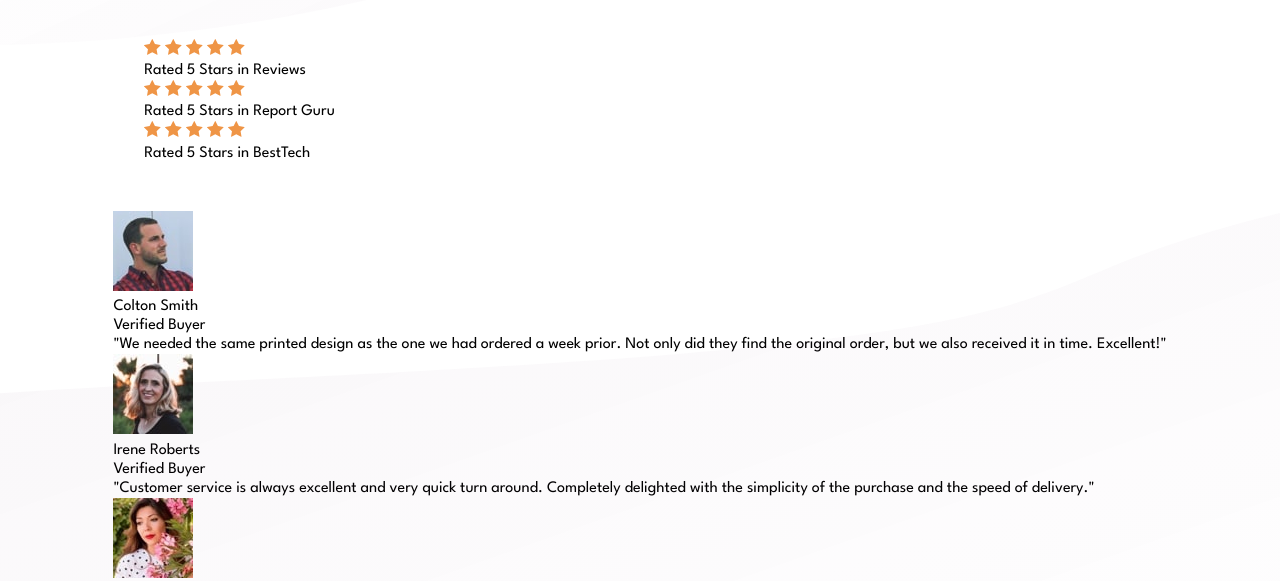
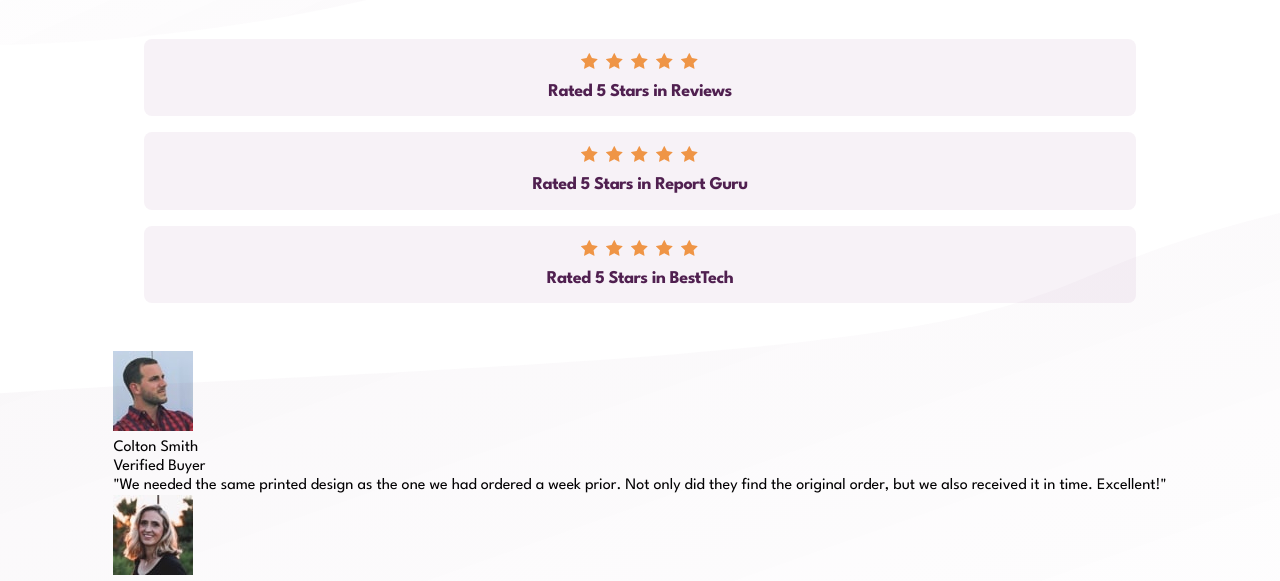
Before and after one commit to KP1976/social-proof-section, a plain HTML site: page index.html in a window 1280 px wide. Shown: the part 187-768 px from the top of the page. Drawn offline with Linux system fonts and the light colour scheme.

Commit message:
Add styles for the rate card component.

```diff
--- a/index.html
+++ b/index.html
@@ -27,36 +27,36 @@
             satisfied customers are saying about our services.
           </p>
         </header>
-        <ul class="reviews">
-          <li class="review">
-            <div class="review__stars">
-              <img class="star" src="./assets/images/icon-star.svg" alt="star" />
-              <img class="star" src="./assets/images/icon-star.svg" alt="star" />
-              <img class="star" src="./assets/images/icon-star.svg" alt="star" />
-              <img class="star" src="./assets/images/icon-star.svg" alt="star" />
-              <img class="star" src="./assets/images/icon-star.svg" alt="star" />
+        <ul class="rates">
+          <li class="rate-card">
+            <div class="rate-card__stars">
+              <img class="rate-card__star" src="./assets/images/icon-star.svg" alt="star" />
+              <img class="rate-card__star" src="./assets/images/icon-star.svg" alt="star" />
+              <img class="rate-card__star" src="./assets/images/icon-star.svg" alt="star" />
+              <img class="rate-card__star" src="./assets/images/icon-star.svg" alt="star" />
+              <img class="rate-card__star" src="./assets/images/icon-star.svg" alt="star" />
             </div>
-            <p class="review__title">Rated 5 Stars in Reviews</p>
+            <p class="rate-card__title">Rated 5 Stars in Reviews</p>
           </li>
-          <li class="review">
-            <div class="review__stars">
-              <img class="star" src="./assets/images/icon-star.svg" alt="star" />
-              <img class="star" src="./assets/images/icon-star.svg" alt="star" />
-              <img class="star" src="./assets/images/icon-star.svg" alt="star" />
-              <img class="star" src="./assets/images/icon-star.svg" alt="star" />
-              <img class="star" src="./assets/images/icon-star.svg" alt="star" />
+          <li class="rate-card">
+            <div class="rate-card__stars">
+              <img class="rate-card__star" src="./assets/images/icon-star.svg" alt="star" />
+              <img class="rate-card__star" src="./assets/images/icon-star.svg" alt="star" />
+              <img class="rate-card__star" src="./assets/images/icon-star.svg" alt="star" />
+              <img class="rate-card__star" src="./assets/images/icon-star.svg" alt="star" />
+              <img class="rate-card__star" src="./assets/images/icon-star.svg" alt="star" />
             </div>
-            <p class="review__title">Rated 5 Stars in Report Guru</p>
+            <p class="rate-card__title">Rated 5 Stars in Report Guru</p>
           </li>
-          <li class="review">
-            <div class="review__stars">
-              <img class="star" src="./assets/images/icon-star.svg" alt="star" />
-              <img class="star" src="./assets/images/icon-star.svg" alt="star" />
-              <img class="star" src="./assets/images/icon-star.svg" alt="star" />
-              <img class="star" src="./assets/images/icon-star.svg" alt="star" />
-              <img class="star" src="./assets/images/icon-star.svg" alt="star" />
+          <li class="rate-card">
+            <div class="rate-card__stars">
+              <img class="rate-card__star" src="./assets/images/icon-star.svg" alt="star" />
+              <img class="rate-card__star" src="./assets/images/icon-star.svg" alt="star" />
+              <img class="rate-card__star" src="./assets/images/icon-star.svg" alt="star" />
+              <img class="rate-card__star" src="./assets/images/icon-star.svg" alt="star" />
+              <img class="rate-card__star" src="./assets/images/icon-star.svg" alt="star" />
             </div>
-            <p class="review__title">Rated 5 Stars in BestTech</p>
+            <p class="rate-card__title">Rated 5 Stars in BestTech</p>
           </li>
         </ul>
       </div>
--- a/scss/abstracts/_variables.scss
+++ b/scss/abstracts/_variables.scss
@@ -43,6 +43,7 @@ $space-20: 1.25rem;
 $space-16: 1rem;
 $space-14: 0.875rem;
 $space-12: 0.75rem;
+$space-8: 0.5rem;
 
 // BORDERS
 $border-radius-8: 0.5rem;
--- /dev/null
+++ b/scss/components/_rate-card.scss
@@ -0,0 +1,22 @@
+.rate-card {
+  align-items: center;
+  background-color: $light-grayish-magenta;
+  border-radius: $border-radius-8;
+  padding: $space-14 0;
+  @include flex-column($space-12);
+
+  &__stars {
+    @include flex-row($space-8);
+  }
+
+  &__star {
+    width: 17px;
+  }
+
+  &__title {
+    color: $very-dark-magenta;
+    font-size: $font-size-18;
+    font-weight: 700;
+    letter-spacing: $letter-spacing--0_5;
+  }
+}
--- /dev/null
+++ b/scss/layout/_rates.scss
@@ -0,0 +1,5 @@
+.rates {
+  @include flex-column($space-16);
+}
+
+@import "../components/_rate-card";
--- a/scss/main.scss
+++ b/scss/main.scss
@@ -7,9 +7,7 @@
 @import "base/fonts";
 @import "base/base";
 
-// Components
-/* @import "components/card"; */
-
 // Layout
 @import "layout/header";
+@import "layout/rates";
 @import "layout/footer";
```
Also changed, not shown: css/main.css.
